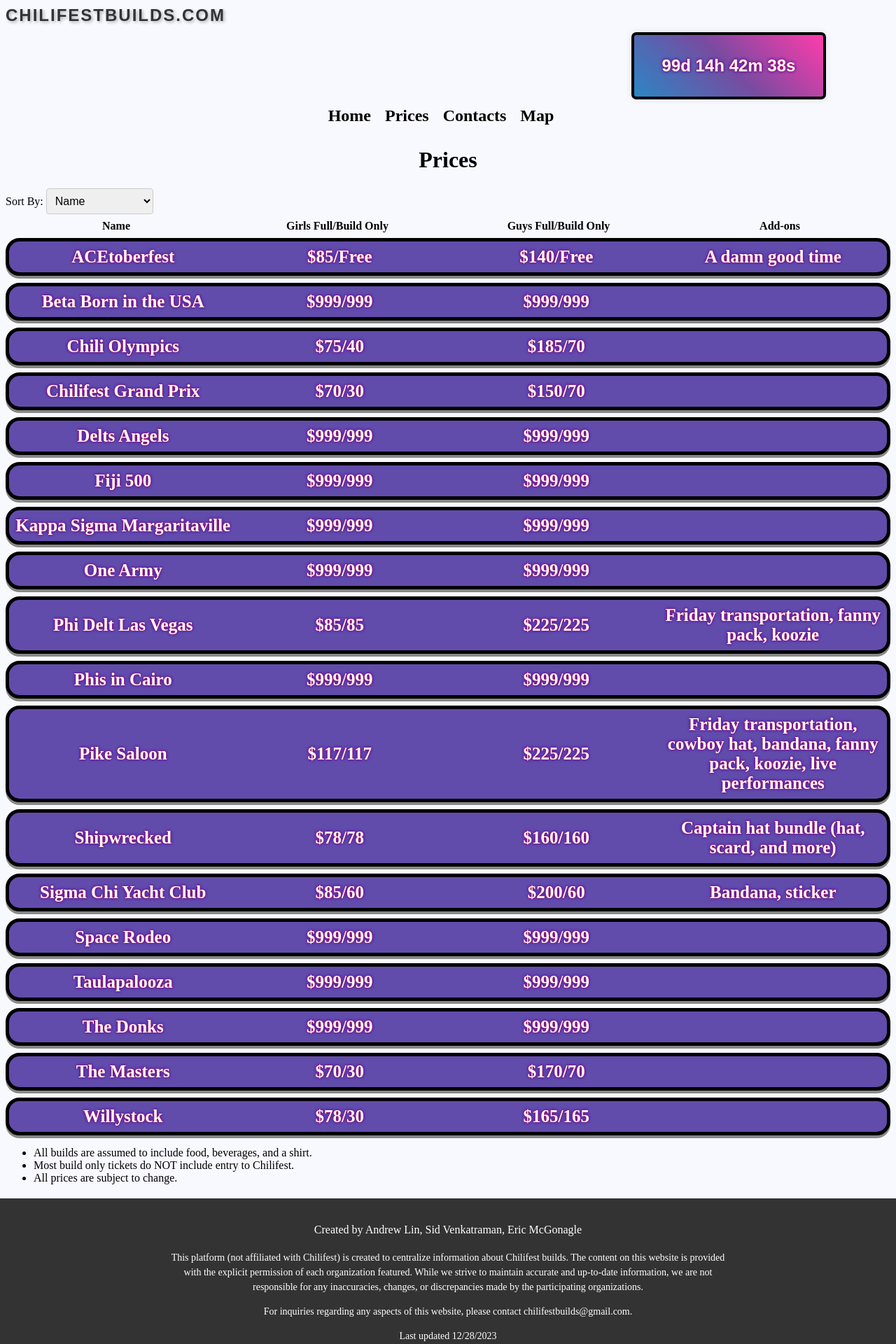
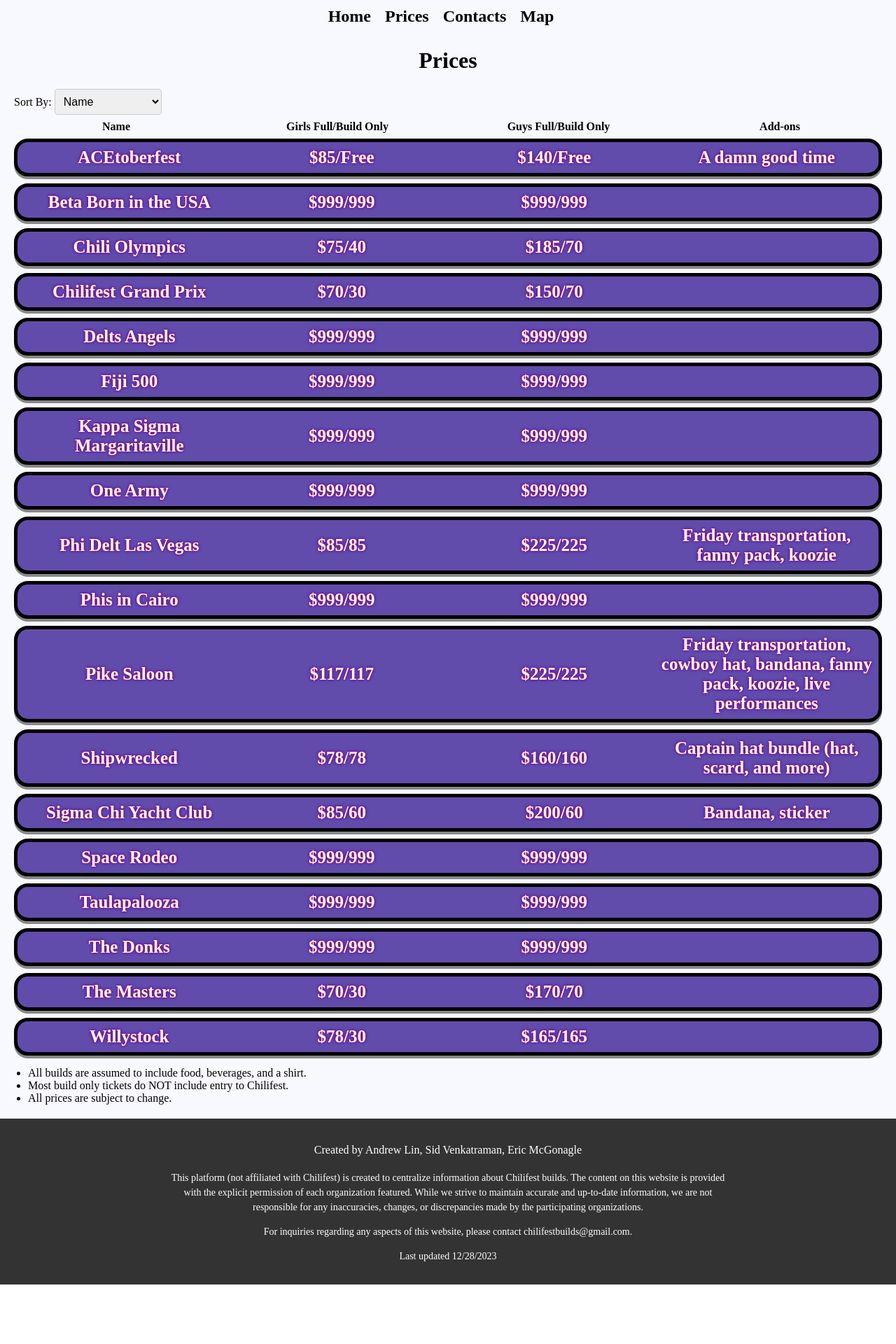
Before and after one commit to andrewlin27/chilifest-builds, a React (Create React App) app: page /prices in a window 1280 px wide. Shown: the top 1920 px of the page at 70% size. After the commit the page ends 1835 px from the top, so only its background shows below. Built offline with nearby package versions, Linux system fonts and the light colour scheme.

Commit message:
countdown only home

```diff
--- a/src/App.css
+++ b/src/App.css
@@ -7,7 +7,7 @@
   padding: 0;
 }
 
-#website {
+/* #website {
   font-family: 'Arial', sans-serif;
   font-size: 1.5em;
   color: #333;
@@ -20,7 +20,7 @@
   text-shadow: 2px 2px 4px rgba(0, 0, 0, 0.3);
   padding-left: 8px;
   padding-top: 8px;
-}
+} */
 
 .footer {
   background-color: #333;
--- a/src/App.js
+++ b/src/App.js
@@ -13,9 +13,9 @@
     <Router>
       <div className = "mainBody">
         <div>
-          <h1 id='website'>chilifestbuilds.com</h1>
+          {/* <h1 id='website'>chilifestbuilds.com</h1> */}
         </div>
-        <Countdown />
+        {/* <Countdown /> */}
 
         <Navbar />
         <Routes>
--- a/src/components/Home.js
+++ b/src/components/Home.js
@@ -3,6 +3,7 @@
 import './css/Home.css';
 import { BuildCard } from './BuildCard';
 import builds from '../buildData';
+import Countdown from './Countdown';
 
 const Home = () => {
   const [isAllFlipped, setIsAllFlipped] = useState(false);
@@ -34,6 +35,8 @@
     <div className='home-container'>
       <h1>Home</h1>
 
+      <Countdown/>
+
       <button className='flip-all-button' onClick={handleFlipAllClick}>
         {isAllFlipped ? 'Builds' : 'T-Shirts'}
       </button>
--- a/src/components/Prices.js
+++ b/src/components/Prices.js
@@ -62,8 +62,8 @@
         })}
       </div>
 
-      <div className='sort'>
-        <ul >
+      <div className='bullets'>
+        <ul>
           <li>All builds are assumed to include food, beverages, and a shirt.</li>
           <li>Most build only tickets do NOT include entry to Chilifest.</li>
           <li>All prices are subject to change. </li>
--- a/src/components/css/Countdown.css
+++ b/src/components/css/Countdown.css
@@ -27,5 +27,6 @@
   @media (max-width: 760px) {
     #countdown {
         margin-right: auto;
+        margin-bottom: 8px;
     }
   }
--- a/src/components/css/PriceEntry.css
+++ b/src/components/css/PriceEntry.css
@@ -5,8 +5,8 @@
     border: 5px solid #000;
     border-radius:20px;
     padding: 8px;
-    margin-left: 8px;
-    margin-right: 8px;
+    margin-left: 20px;
+    margin-right: 20px;
     margin-bottom: 8px;
     font-size: 25px;
     background-color: #624cab;
@@ -20,7 +20,9 @@
 
 @media (max-width: 760px) {
   .price-entry {
-      font-size: 16px;
+    font-size: 16px;
+    margin-left: 8px;
+    margin-right: 8px;
   }
 }
 
--- a/src/components/css/Prices.css
+++ b/src/components/css/Prices.css
@@ -1,5 +1,5 @@
 .sort {
-  margin-left: 8px;
+  margin-left: 20px;
 }
 
 .price-entry-titles {
@@ -17,6 +17,10 @@
 
 #title {
   text-align: center;
+}
+
+#bullets {
+  margin-left: 20px;
 }
 
 /* Add this to your existing stylesheet */
```
Lines whose indentation alone changed are shown as unchanged.
